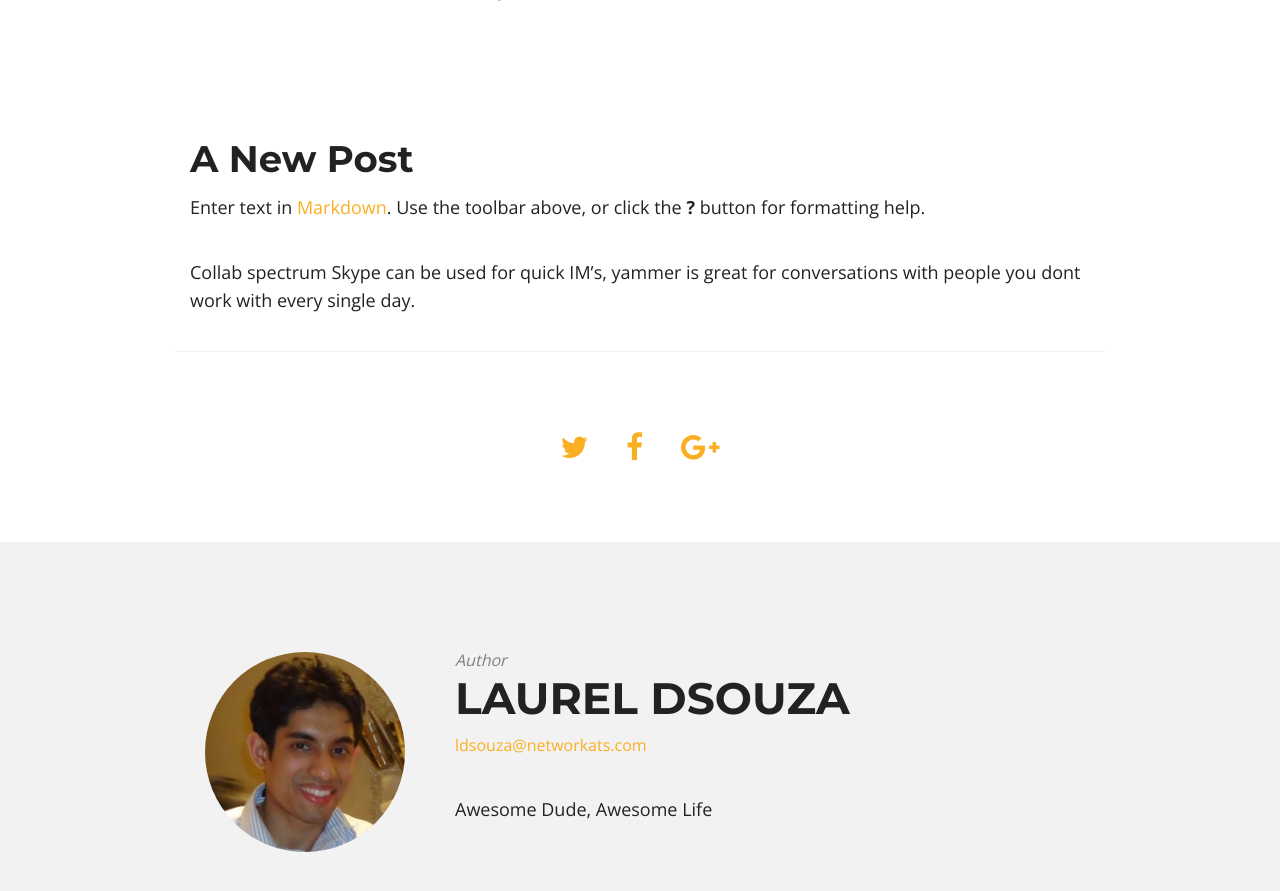
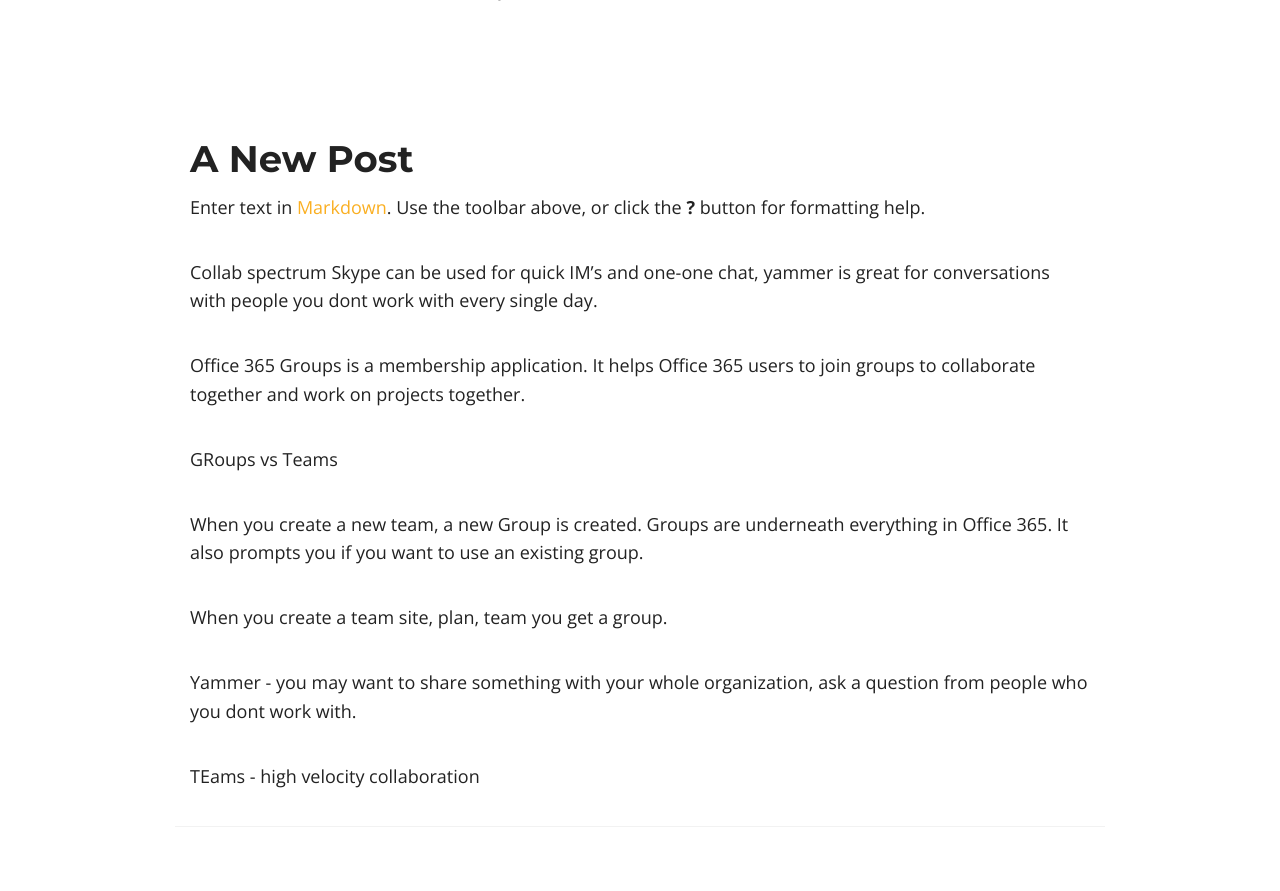
Before and after one commit to ldsouza/ldsouza.github.io, a Jekyll site: the page built from _posts/2016-12-14-office-365-productivity-tools.md, in a window 1280 px wide and 900 px high, scrolled down 399 px. Shown: the top 891 px of the window. Built offline with Jekyll 4.4.1, drawn with Linux system fonts in a browser that asks for light colours; nearby versions of some CDN libraries.

Commit message:
Created 2016-12-14-office-365-productivity-tools.md

```diff
--- a/_posts/2016-12-14-office-365-productivity-tools.md
+++ b/_posts/2016-12-14-office-365-productivity-tools.md
@@ -11,4 +11,16 @@
 Enter text in [Markdown](http://daringfireball.net/projects/markdown/). Use the toolbar above, or click the **?** button for formatting help.
 
 Collab spectrum
-Skype can be used for quick IM's, yammer is great for conversations with people you dont work with every single day.
+Skype can be used for quick IM's and one-one chat, yammer is great for conversations with people you dont work with every single day.
+
+Office 365 Groups is a membership application. It helps Office 365 users to join groups to collaborate together and work on projects together.
+
+GRoups vs Teams
+
+When you create a new team, a new Group is created. Groups are underneath everything in Office 365. It also prompts you if you want to use an existing group.
+
+When you create a team site, plan, team you get a group.
+
+Yammer - you may want to share something with your whole organization, ask a question from people who you dont work with.
+
+TEams - high velocity collaboration
```
